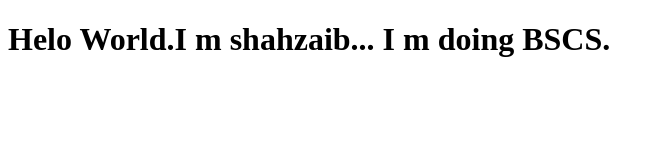
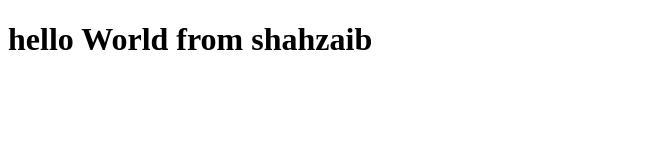
Before and after one commit to Muhammad-Shahzaib-Saleem/Bootcamp2020Sample, a plain HTML site: page index.html in a window 1280 px wide. Shown: the whole page, without its empty margins (0-664 px from the left). Drawn offline with Linux system fonts and the light colour scheme.

Commit message:
Update index.html

```diff
--- a/index.html
+++ b/index.html
@@ -9,7 +9,7 @@
 
 <body>
     <h1>
-        Helo World.I m shahzaib... I m doing BSCS.
+        hello World from shahzaib
     </h1>
 </body>
 
```
